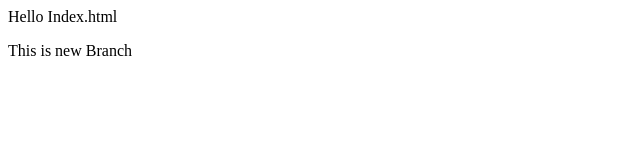
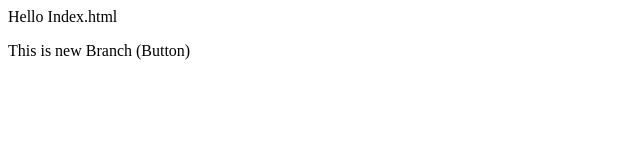
Before and after one commit to ajayak5235/localrepo, a plain HTML site: page index.html in a window 1280 px wide. Shown: the full height of the page, 0-640 px from the left. Drawn offline with Linux system fonts and the light colour scheme.

Commit message:
Add Button

```diff
--- a/index.html
+++ b/index.html
@@ -1,2 +1,2 @@
 <p>Hello Index.html</p>
-<p>This is new Branch</p>
+<p>This is new Branch (Button)</p>
```
